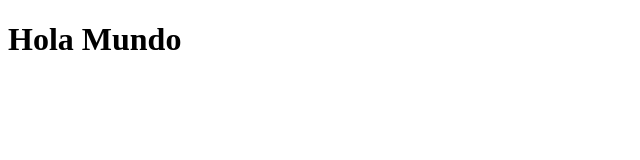
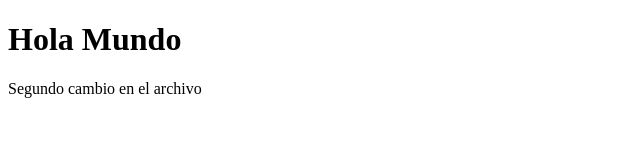
Before and after one commit to Arangojd26/WEB, a plain HTML site: page index.html in a window 1280 px wide. Shown: the whole page, without its empty margins (0-640 px from the left). Drawn offline with Linux system fonts and the light colour scheme.

Commit message:
Agregando el segundo cambio en el archivo

```diff
--- a/index.html
+++ b/index.html
@@ -7,5 +7,6 @@
 </head>
 <body>
     <h1>Hola Mundo</h1>
+    <p>Segundo cambio en el archivo</p>
 </body>
 </html>
```
